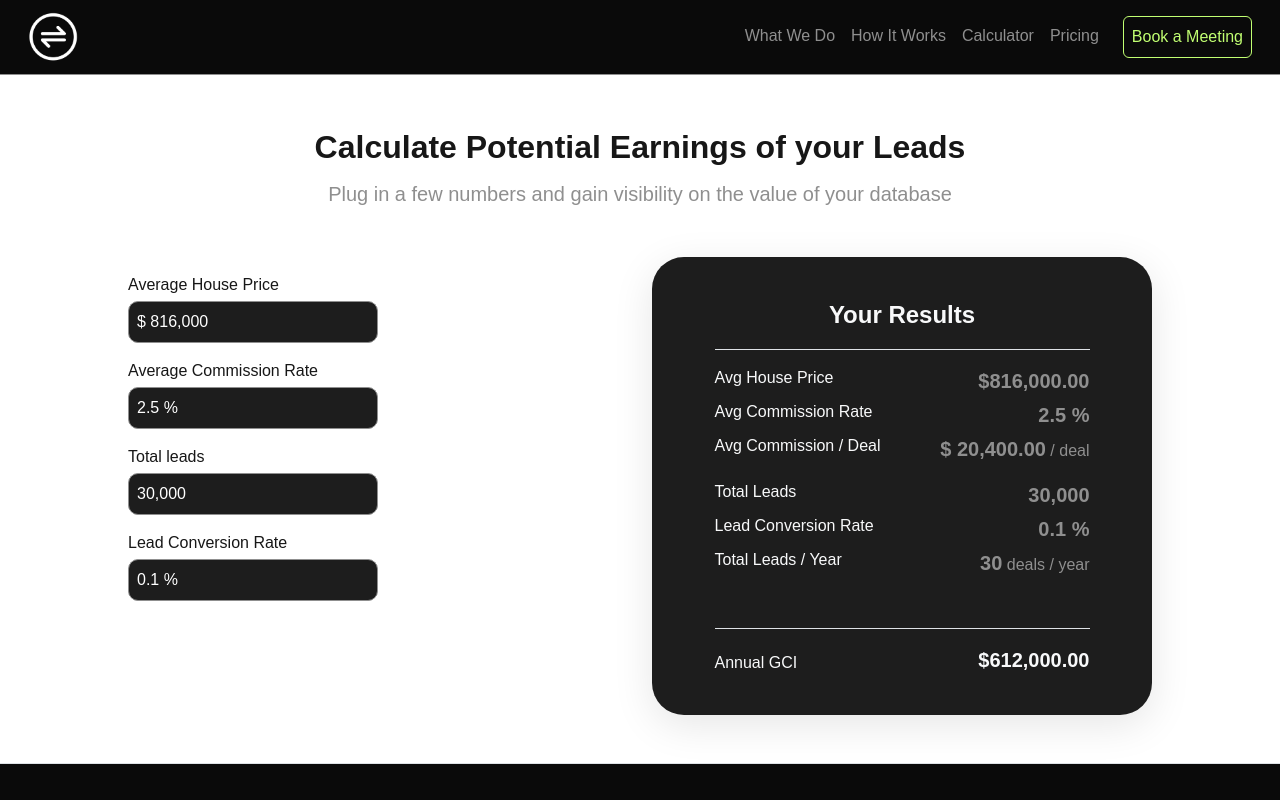
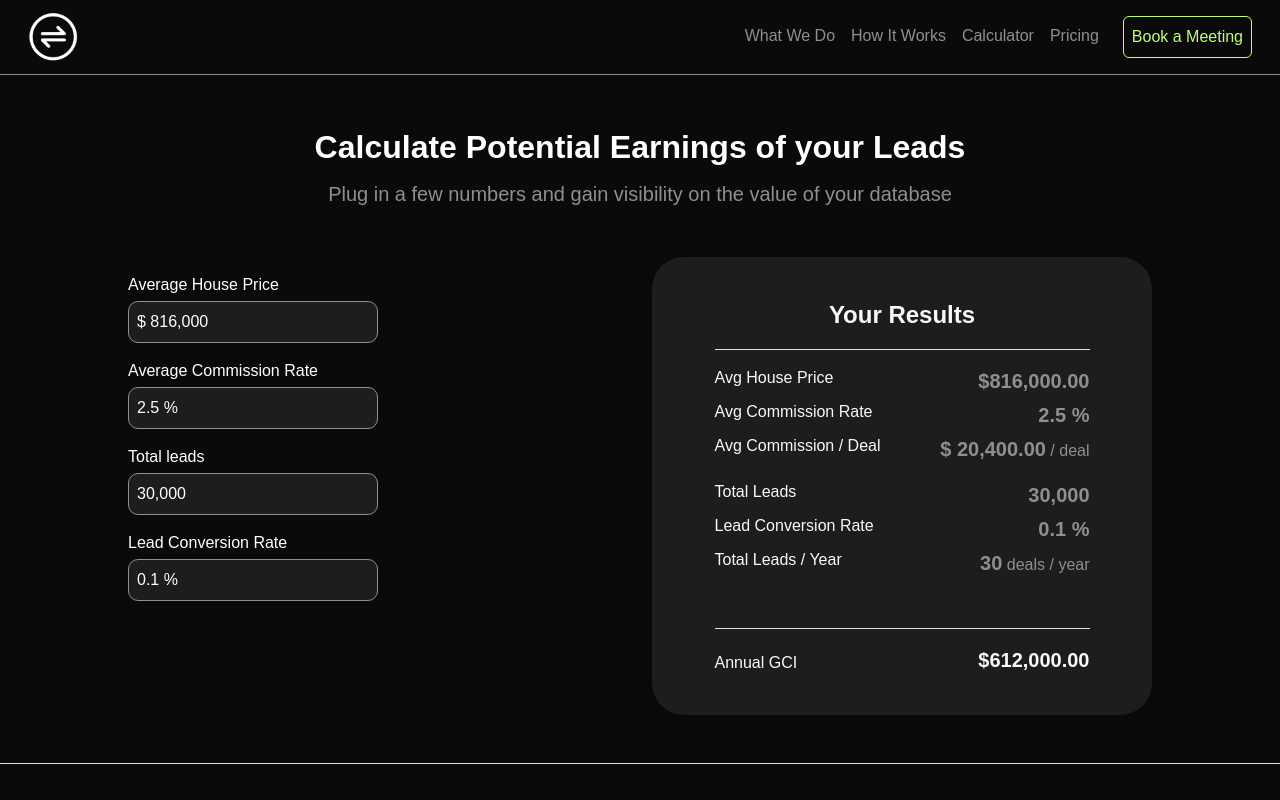
Before and after one commit to aditya-s3n/callall_website, a Next.js app: page /calculator in a window 1280 px wide. Shown: the top 800 px of the page. Built offline with nearby package versions, Linux system fonts and the light colour scheme.

Commit message:
calculator bg color change

```diff
--- a/src/app/calculator/page.tsx
+++ b/src/app/calculator/page.tsx
@@ -7,7 +7,7 @@ import "../css/landing.css";
 
 function CalculatorPage() {
     return (
-        <div className="">
+        <div className="body-container text-white">
             <Header />
 
             <div className="text-center my-5">
```
